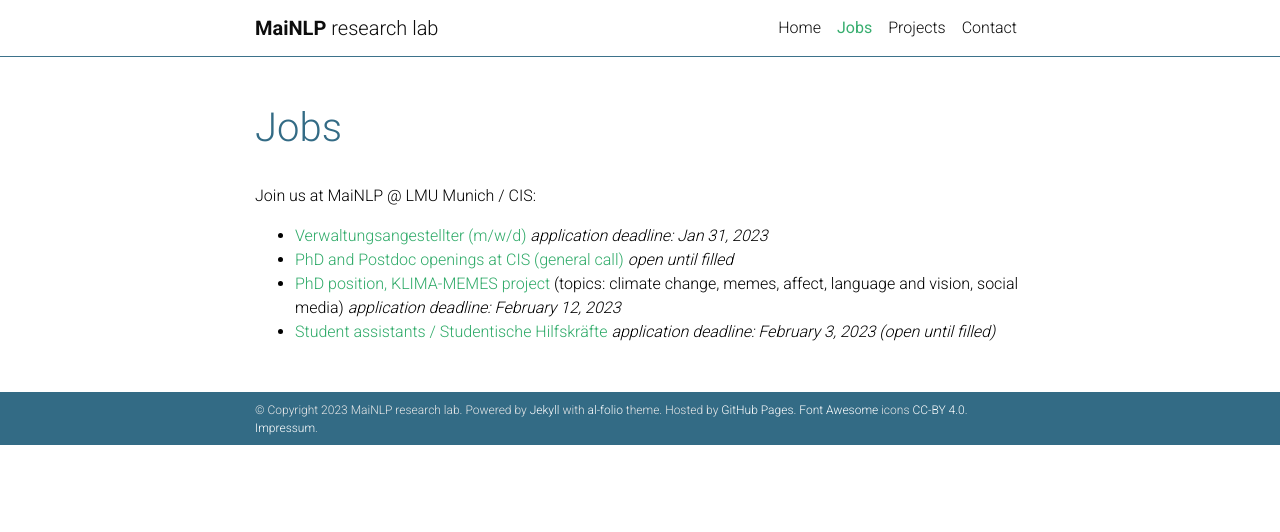
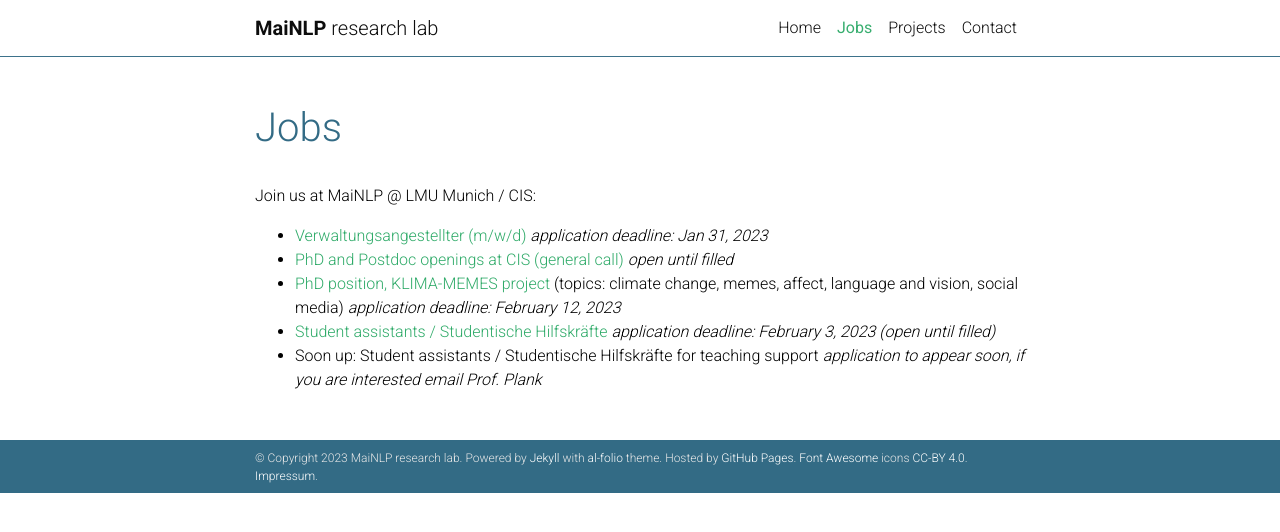
Before and after one commit to mainlp/mainlp.github.io, a Jekyll site: the page built from _pages/jobs.md, in a window 1280 px wide. Shown: the top 532 px of the page. Built offline with Jekyll 4.4.1, drawn with Linux system fonts in a browser that asks for light colours; comment, search, counter and statistics services are not loaded; a style sheet for code colours, icons or effects is not loaded.

Commit message:
Update jobs.md

```diff
--- a/_pages/jobs.md
+++ b/_pages/jobs.md
@@ -13,3 +13,4 @@ Join us at MaiNLP @ LMU Munich / CIS:
 - [PhD and Postdoc openings at CIS (general call)](https://www.cis.lmu.de/web/jobs2022.html) *open until filled*
 - [PhD position, KLIMA-MEMES project](content/PhD-Klima-memes.pdf) (topics: climate change, memes, affect, language and vision, social media) *application deadline: February 12, 2023*
 - [Student assistants / Studentische Hilfskräfte](content/Studentische_Hilfskraft.pdf) *application deadline: February 3, 2023 (open until filled)*
+- Soon up: Student assistants / Studentische Hilfskräfte for teaching support *application to appear soon, if you are interested email Prof. Plank*
```
